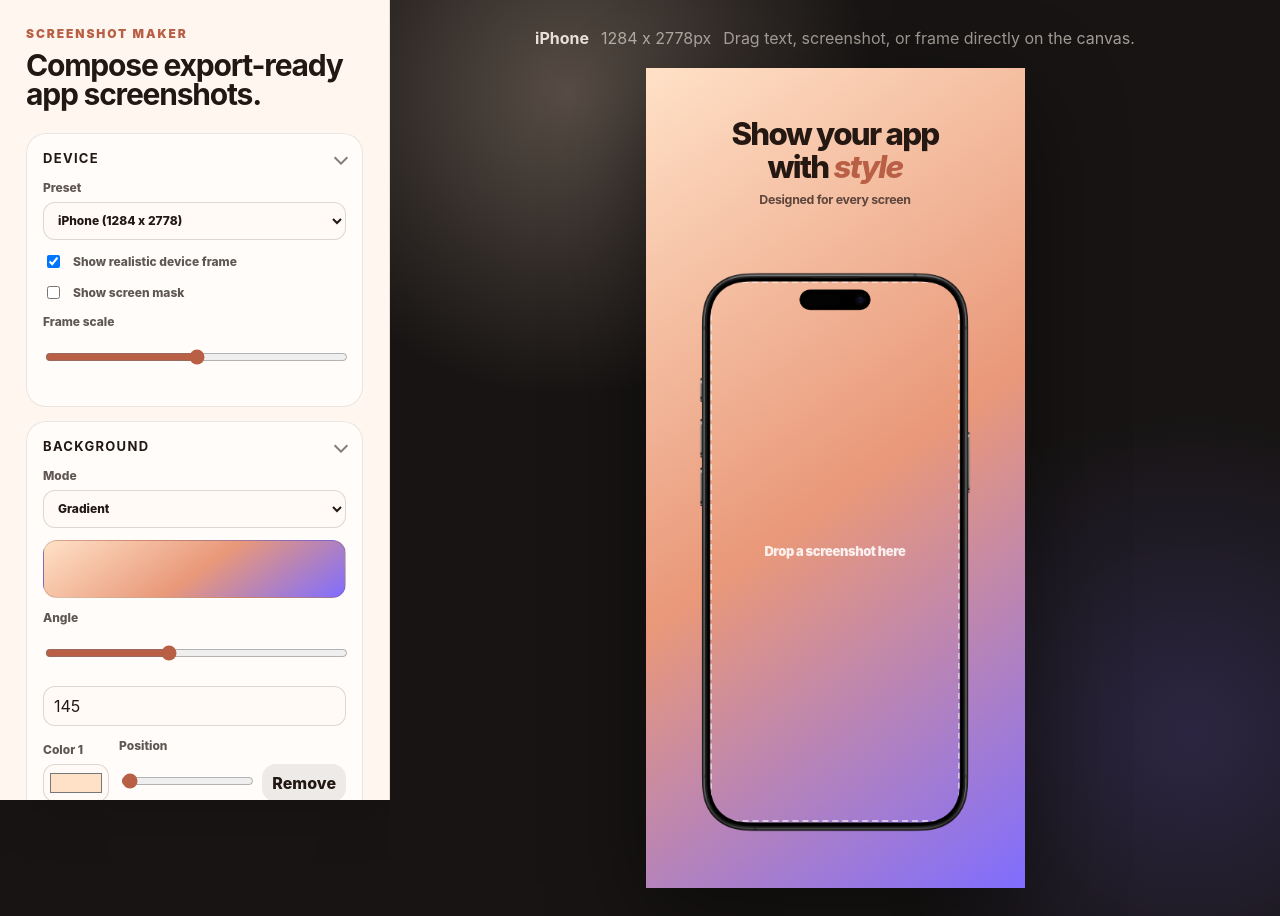
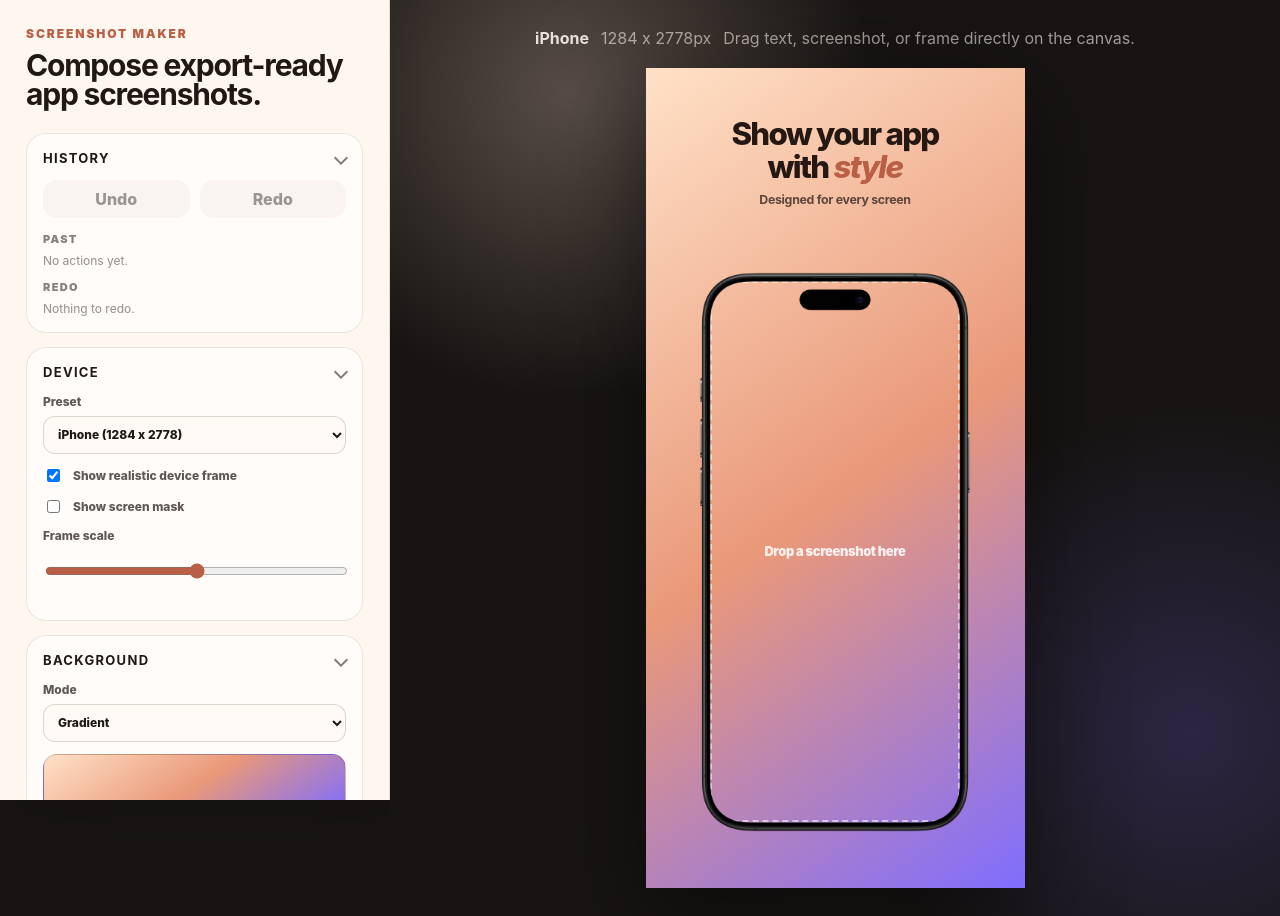
Before and after one commit to edualm/app-store-screenshot-maker, a React (Vite) app: page / in a window 1280 px wide. Built offline with nearby package versions, Linux system fonts and the light colour scheme.

Commit message:
Add history.

```diff
--- a/src/App.tsx
+++ b/src/App.tsx
@@ -1,4 +1,11 @@
-import { ChangeEvent, PointerEvent, useMemo, useRef, useState } from "react";
+import {
+  ChangeEvent,
+  PointerEvent,
+  useEffect,
+  useMemo,
+  useRef,
+  useState,
+} from "react";
 import { toPng } from "html-to-image";
 
 type DeviceKey = "iphone" | "ipadPortrait" | "ipadLandscape" | "mac" | "watch";
@@ -126,6 +133,16 @@ type SettingsFile = {
   screenshotScale: number | null;
   screenshotPlacement: ScreenshotPlacement | null;
   showMask: boolean;
+};
+
+type EditorSnapshot = Omit<SettingsFile, "version"> & {
+  screenshot: ImageLayer | null;
+};
+
+type HistoryEntry = {
+  id: number;
+  label: string;
+  snapshot: EditorSnapshot;
 };
 
 const PRESETS: Record<DeviceKey, DevicePreset> = {
@@ -267,6 +284,7 @@ const DEFAULT_TEXT: TextState = {
 };
 
 const SNAP_DISTANCE = 12;
+const HISTORY_LIMIT = 50;
 
 const clamp = (value: number, min: number, max: number) =>
   Math.min(Math.max(value, min), max);
@@ -287,8 +305,11 @@ function App() {
     scale: 1,
   });
   const [showMask, setShowMask] = useState(false);
+  const [past, setPast] = useState<HistoryEntry[]>([]);
+  const [future, setFuture] = useState<HistoryEntry[]>([]);
   const [drag, setDrag] = useState<DragState | null>(null);
   const stageRef = useRef<HTMLDivElement>(null);
+  const historyIdRef = useRef(0);
 
   const preset = PRESETS[deviceKey];
   const previewScale = useMemo(
@@ -302,7 +323,132 @@ function App() {
   const stageBackground = getPreviewBackground(background);
   const gradientData = parseLinearGradient(background.gradient);
 
+  function getSnapshot(): EditorSnapshot {
+    return {
+      deviceKey,
+      background,
+      text,
+      frame,
+      screenshot,
+      screenshotScale,
+      screenshotPlacement,
+      showMask,
+    };
+  }
+
+  function restoreSnapshot(snapshot: EditorSnapshot) {
+    setDeviceKey(snapshot.deviceKey);
+    setBackground(snapshot.background);
+    setText(snapshot.text);
+    setFrame(snapshot.frame);
+    setScreenshot(snapshot.screenshot);
+    setScreenshotScale(snapshot.screenshotScale);
+    setScreenshotPlacement(snapshot.screenshotPlacement);
+    setShowMask(snapshot.showMask);
+    setDrag(null);
+  }
+
+  function createHistoryEntry(label: string, snapshot = getSnapshot()) {
+    historyIdRef.current += 1;
+    return { id: historyIdRef.current, label, snapshot };
+  }
+
+  function recordHistory(label: string) {
+    const entry = createHistoryEntry(label);
+    setPast((current) => [...current, entry].slice(-HISTORY_LIMIT));
+    setFuture([]);
+  }
+
+  function updateBackground(label: string, updates: Partial<BackgroundState>) {
+    recordHistory(label);
+    setBackground((current) => ({ ...current, ...updates }));
+  }
+
+  function updateFrame(label: string, updates: Partial<FrameState>) {
+    recordHistory(label);
+    setFrame((current) => ({ ...current, ...updates }));
+  }
+
+  function updateText(label: string, updates: Partial<TextState>) {
+    recordHistory(label);
+    setText((current) => ({ ...current, ...updates }));
+  }
+
+  function undo() {
+    const entry = past[past.length - 1];
+    if (!entry) return;
+    setPast((current) => current.slice(0, -1));
+    setFuture((current) => [
+      createHistoryEntry(entry.label, getSnapshot()),
+      ...current,
+    ].slice(0, HISTORY_LIMIT));
+    restoreSnapshot(entry.snapshot);
+  }
+
+  function redo() {
+    const entry = future[0];
+    if (!entry) return;
+    setFuture((current) => current.slice(1));
+    setPast((current) =>
+      [...current, createHistoryEntry(entry.label, getSnapshot())].slice(
+        -HISTORY_LIMIT,
+      ),
+    );
+    restoreSnapshot(entry.snapshot);
+  }
+
+  function jumpToPast(index: number) {
+    const entry = past[index];
+    if (!entry) return;
+    const skipped = past.slice(index + 1).reverse();
+    setPast(past.slice(0, index));
+    setFuture(
+      [
+        ...skipped.map((item) => createHistoryEntry(item.label, item.snapshot)),
+        createHistoryEntry(entry.label, getSnapshot()),
+        ...future,
+      ].slice(0, HISTORY_LIMIT),
+    );
+    restoreSnapshot(entry.snapshot);
+  }
+
+  function jumpToFuture(index: number) {
+    const entry = future[index];
+    if (!entry) return;
+    const skipped = future.slice(0, index);
+    setPast(
+      [
+        ...past,
+        createHistoryEntry(entry.label, getSnapshot()),
+        ...skipped
+          .slice()
+          .reverse()
+          .map((item) => createHistoryEntry(item.label, item.snapshot)),
+      ].slice(-HISTORY_LIMIT),
+    );
+    setFuture(future.slice(index + 1));
+    restoreSnapshot(entry.snapshot);
+  }
+
+  useEffect(() => {
+    function handleKeyDown(event: KeyboardEvent) {
+      const key = event.key.toLowerCase();
+      const isUndo = (event.metaKey || event.ctrlKey) && key === "z";
+      const isRedo =
+        ((event.metaKey || event.ctrlKey) && event.shiftKey && key === "z") ||
+        (event.ctrlKey && key === "y");
+      if (!isUndo && !isRedo) return;
+      event.preventDefault();
+      if (isRedo) redo();
+      else undo();
+    }
+    window.addEventListener("keydown", handleKeyDown);
+    return () => window.removeEventListener("keydown", handleKeyDown);
+  });
+
   function resetForDevice(nextKey: DeviceKey) {
+    if (nextKey === deviceKey) return;
+    recordHistory(`Changed device to ${PRESETS[nextKey].label}`);
     const nextPreset = PRESETS[nextKey];
     setDeviceKey(nextKey);
     setFrame({ enabled: true, x: 0, y: 0, scale: 1 });
@@ -340,6 +486,7 @@ function App() {
 
   async function handleScreenshotFile(file: File) {
     const image = await readImageFile(file);
+    recordHistory("Uploaded screenshot");
     const fitted = fitScreenshot(image, preset, frame);
     setScreenshot(
       applyScreenshotLayout(
@@ -354,6 +501,7 @@ function App() {
 
   async function handleBackgroundFile(file: File) {
     const image = await readImageFile(file);
+    recordHistory("Uploaded background image");
     setBackground((current) => ({
       ...current,
       mode: "image",
@@ -362,6 +510,7 @@ function App() {
   }
 
   function updateGradientAngle(angle: number) {
+    recordHistory("Changed gradient angle");
     setBackground((current) => ({
       ...current,
       gradient: formatLinearGradient(angle, gradientData.stops),
@@ -372,6 +521,7 @@ function App() {
     index: number,
     updates: Partial<(typeof gradientData.stops)[number]>,
   ) {
+    recordHistory("Changed gradient color stop");
     setBackground((current) => ({
       ...current,
       gradient: formatLinearGradient(
@@ -384,6 +534,7 @@ function App() {
   }
 
   function addGradientStop() {
+    recordHistory("Added gradient color stop");
     setBackground((current) => ({
       ...current,
       gradient: formatLinearGradient(gradientData.angle, [
@@ -400,6 +551,7 @@ function App() {
 
   function removeGradientStop(index: number) {
     if (gradientData.stops.length <= 2) return;
+    recordHistory("Removed gradient color stop");
     setBackground((current) => ({
       ...current,
       gradient: formatLinearGradient(
@@ -420,6 +572,7 @@ function App() {
 
   function startDrag(layer: Layer, event: PointerEvent) {
     event.preventDefault();
+    recordHistory(`Moved ${layer}`);
     event.currentTarget.setPointerCapture(event.pointerId);
     const dragRect = getDragRect(
       layer,
@@ -605,6 +758,7 @@ function App() {
   async function importSettingsFile(file: File) {
     try {
       const imported = parseSettingsFile(await file.text());
+      recordHistory("Imported settings");
       setDeviceKey(imported.deviceKey);
       setBackground(imported.background);
       setText(imported.text);
@@ -627,6 +781,69 @@ function App() {
           <p className="eyebrow">Screenshot Maker</p>
           <h1>Compose export-ready app screenshots.</h1>
         </header>
+
+        <details className="panel history-panel" open>
+          <summary>
+            <h2>History</h2>
+          </summary>
+          <div className="history-actions">
+            <button
+              type="button"
+              className="ghost-button"
+              onClick={undo}
+              disabled={!past.length}
+              title="Undo (Cmd/Ctrl+Z)"
+            >
+              Undo
+            </button>
+            <button
+              type="button"
+              className="ghost-button"
+              onClick={redo}
+              disabled={!future.length}
+              title="Redo (Cmd/Ctrl+Shift+Z or Ctrl+Y)"
+            >
+              Redo
+            </button>
+          </div>
+          <div className="history-list" aria-label="Undo history">
+            <p>Past</p>
+            {past.length ? (
+              past
+                .map((entry, index) => ({ entry, index }))
+                .reverse()
+                .map(({ entry, index }) => (
+                  <button
+                    type="button"
+                    className="history-item"
+                    key={entry.id}
+                    onClick={() => jumpToPast(index)}
+                  >
+                    {entry.label}
+                  </button>
+                ))
+            ) : (
+              <span className="history-empty">No actions yet.</span>
+            )}
+          </div>
+          <div className="history-list" aria-label="Redo history">
+            <p>Redo</p>
+            {future.length ? (
+              future.map((entry, index) => (
+                <button
+                  type="button"
+                  className="history-item redo-item"
+                  key={entry.id}
+                  onClick={() => jumpToFuture(index)}
+                >
+                  {entry.label}
+                </button>
+              ))
+            ) : (
+              <span className="history-empty">Nothing to redo.</span>
+            )}
+          </div>
+        </details>
 
         <details className="panel" open>
           <summary>
@@ -653,10 +870,9 @@ function App() {
               type="checkbox"
               checked={frame.enabled}
               onChange={(event) =>
-                setFrame((current) => ({
-                  ...current,
+                updateFrame("Toggled device frame", {
                   enabled: event.target.checked,
-                }))
+                })
               }
             />
             Show realistic device frame
@@ -665,7 +881,10 @@ function App() {
             <input
               type="checkbox"
               checked={showMask}
-              onChange={(event) => setShowMask(event.target.checked)}
+              onChange={(event) => {
+                recordHistory("Toggled screen mask");
+                setShowMask(event.target.checked);
+              }}
             />
             Show screen mask
           </label>
@@ -678,10 +897,9 @@ function App() {
               step="0.01"
               value={frame.scale}
               onChange={(event) =>
-                setFrame((current) => ({
-                  ...current,
+                updateFrame("Changed frame scale", {
                   scale: Number(event.target.value),
-                }))
+                })
               }
             />
           </label>
@@ -696,10 +914,9 @@ function App() {
             <select
               value={background.mode}
               onChange={(event) =>
-                setBackground((current) => ({
-                  ...current,
+                updateBackground("Changed background mode", {
                   mode: event.target.value as BackgroundMode,
-                }))
+                })
               }
             >
               <option value="solid">Solid color</option>
@@ -714,10 +931,9 @@ function App() {
                 type="color"
                 value={background.color}
                 onChange={(event) =>
-                  setBackground((current) => ({
-                    ...current,
+                  updateBackground("Changed background color", {
                     color: event.target.value,
-                  }))
+                  })
                 }
               />
             </label>
@@ -814,10 +1030,9 @@ function App() {
                 <select
                   value={background.imageFit}
                   onChange={(event) =>
-                    setBackground((current) => ({
-                      ...current,
+                    updateBackground("Changed background image fit", {
                       imageFit: event.target.value as BackgroundFit,
-                    }))
+                    })
                   }
                 >
                   <option value="cover">Cover</option>
@@ -854,6 +1069,7 @@ function App() {
               disabled={!screenshot}
               onChange={(event) => {
                 const nextScale = Number(event.target.value);
+                recordHistory("Changed screenshot scale");
                 setScreenshotScale(nextScale);
                 setScreenshot((current) => {
                   if (!current) return current;
@@ -870,15 +1086,16 @@ function App() {
           </label>
           <button
             type="button"
-            onClick={() =>
+            onClick={() => {
+              recordHistory("Fit screenshot");
               setScreenshot((current) => {
                 if (!current) return current;
                 const fitted = fitScreenshot(current, preset, frame);
                 setScreenshotScale(fitted.scale);
                 setScreenshotPlacement(null);
                 return fitted;
-              })
-            }
+              });
+            }}
             disabled={!screenshot}
           >
             Fit screenshot
@@ -895,10 +1112,9 @@ function App() {
               rows={4}
               value={text.content}
               onChange={(event) =>
-                setText((current) => ({
-                  ...current,
+                updateText("Changed overlay text", {
                   content: event.target.value,
-                }))
+                })
               }
             />
           </label>
@@ -908,10 +1124,9 @@ function App() {
               <select
                 value={text.fontFamily}
                 onChange={(event) =>
-                  setText((current) => ({
-                    ...current,
+                  updateText("Changed text font", {
                     fontFamily: event.target.value as FontFamily,
-                  }))
+                  })
                 }
               >
                 {FONT_OPTIONS.map((font) => (
@@ -927,10 +1142,9 @@ function App() {
                 type="number"
                 value={text.fontSize}
                 onChange={(event) =>
-                  setText((current) => ({
-                    ...current,
+                  updateText("Changed text size", {
                     fontSize: Number(event.target.value),
-                  }))
+                  })
                 }
               />
             </label>
@@ -945,10 +1159,9 @@ function App() {
                 step="0.01"
                 value={text.lineHeight}
                 onChange={(event) =>
-                  setText((current) => ({
-                    ...current,
+                  updateText("Changed text line height", {
                     lineHeight: Number(event.target.value),
-                  }))
+                  })
                 }
               />
             </label>
@@ -960,10 +1173,9 @@ function App() {
                 step="1"
                 value={text.subtextGap}
                 onChange={(event) =>
-                  setText((current) => ({
-                    ...current,
+                  updateText("Changed subtext gap", {
                     subtextGap: Number(event.target.value),
-                  }))
+                  })
                 }
               />
             </label>
@@ -975,10 +1187,9 @@ function App() {
                 type="color"
                 value={text.color}
                 onChange={(event) =>
-                  setText((current) => ({
-                    ...current,
+                  updateText("Changed text color", {
                     color: event.target.value,
-                  }))
+                  })
                 }
               />
             </label>
@@ -988,10 +1199,9 @@ function App() {
                 type="color"
                 value={text.accent}
                 onChange={(event) =>
-                  setText((current) => ({
-                    ...current,
+                  updateText("Changed accent color", {
                     accent: event.target.value,
-                  }))
+                  })
                 }
               />
             </label>
@@ -1002,10 +1212,9 @@ function App() {
               rows={3}
               value={text.subtextContent}
               onChange={(event) =>
-                setText((current) => ({
-                  ...current,
+                updateText("Changed subtext", {
                   subtextContent: event.target.value,
-                }))
+                })
               }
             />
           </label>
@@ -1015,10 +1224,9 @@ function App() {
               <select
                 value={text.subtextFontFamily}
                 onChange={(event) =>
-                  setText((current) => ({
-                    ...current,
+                  updateText("Changed subtext font", {
                     subtextFontFamily: event.target.value as FontFamily,
-                  }))
+                  })
                 }
               >
                 {FONT_OPTIONS.map((font) => (
@@ -1034,10 +1242,9 @@ function App() {
                 type="number"
                 value={text.subtextFontSize}
                 onChange={(event) =>
-                  setText((current) => ({
-                    ...current,
+                  updateText("Changed subtext size", {
                     subtextFontSize: Number(event.target.value),
-                  }))
+                  })
                 }
               />
             </label>
@@ -1052,10 +1259,9 @@ function App() {
                 step="0.01"
                 value={text.subtextLineHeight}
                 onChange={(event) =>
-                  setText((current) => ({
-                    ...current,
+                  updateText("Changed subtext line height", {
                     subtextLineHeight: Number(event.target.value),
-                  }))
+                  })
                 }
               />
             </label>
@@ -1065,10 +1271,9 @@ function App() {
                 type="color"
                 value={text.subtextColor}
                 onChange={(event) =>
-                  setText((current) => ({
-                    ...current,
+                  updateText("Changed subtext color", {
                     subtextColor: event.target.value,
-                  }))
+                  })
                 }
               />
             </label>
@@ -1082,10 +1287,9 @@ function App() {
               step="1"
               value={text.width}
               onChange={(event) =>
-                setText((current) => ({
-                  ...current,
+                updateText("Changed text width", {
                   width: Number(event.target.value),
-                }))
+                })
               }
             />
           </label>
@@ -1094,10 +1298,9 @@ function App() {
             <select
               value={text.align}
               onChange={(event) =>
-                setText((current) => ({
-                  ...current,
+                updateText("Changed text alignment", {
                   align: event.target.value as CanvasTextAlign,
-                }))
+                })
               }
             >
               <option value="left">Left</option>
--- a/src/styles.css
+++ b/src/styles.css
@@ -158,6 +158,51 @@ input[type="range"] {
   color: #211814;
   min-height: 38px;
   padding: 9px 10px;
+}
+
+.history-actions {
+  display: grid;
+  gap: 10px;
+  grid-template-columns: 1fr 1fr;
+  margin-bottom: 14px;
+}
+
+.history-list {
+  display: grid;
+  gap: 7px;
+  margin-top: 12px;
+}
+
+.history-list p {
+  color: rgba(33, 24, 20, 0.54);
+  font-size: 11px;
+  font-weight: 900;
+  letter-spacing: 0.12em;
+  margin: 0;
+  text-transform: uppercase;
+}
+
+.history-item {
+  background: #fffaf5;
+  border: 1px solid rgba(46, 33, 24, 0.12);
+  color: #211814;
+  font-size: 12px;
+  justify-content: start;
+  min-height: 34px;
+  overflow: hidden;
+  padding: 8px 10px;
+  text-align: left;
+  text-overflow: ellipsis;
+  white-space: nowrap;
+}
+
+.redo-item {
+  opacity: 0.72;
+}
+
+.history-empty {
+  color: rgba(33, 24, 20, 0.48);
+  font-size: 12px;
 }
 
 textarea {
```
